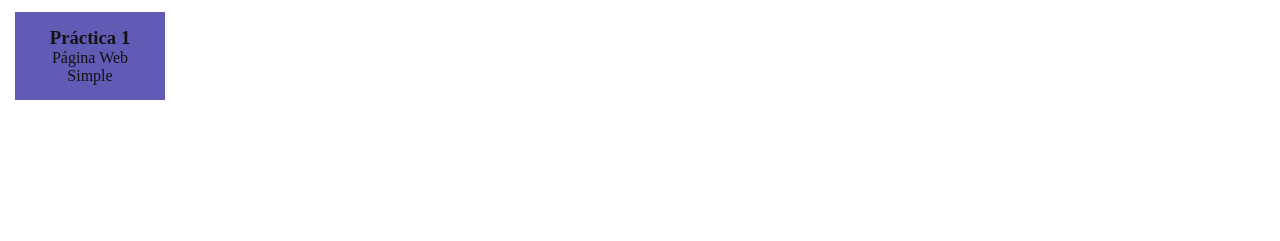
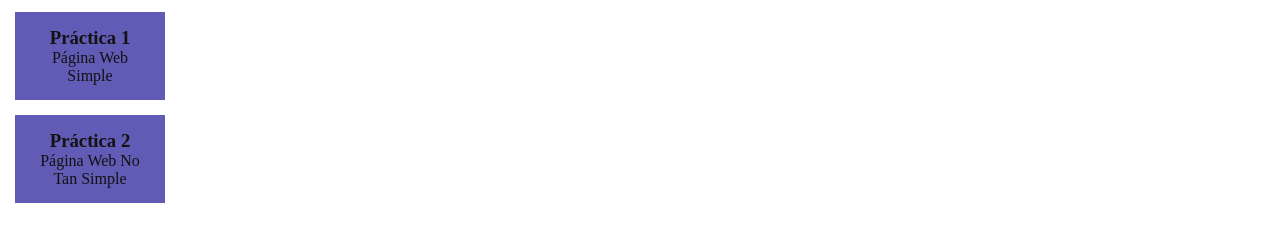
Before and after one commit to TBejarano24/funval-n1, a plain HTML site: page index.html in a window 1280 px wide. Shown: the part 155-396 px from the top of the page. Drawn offline with Linux system fonts and the light colour scheme.

Commit message:
Añadí el enlace hacia la práctica 2 a mi index personal

```diff
--- a/index.html
+++ b/index.html
@@ -39,6 +39,12 @@
                         <p>Página Web Simple</p>
                     </article></a>
                 </li>
+                <li class="card">
+                    <a href="./recipe-page-main/index.html" target="_blank"><article>
+                        <h3>Práctica 2</h3>
+                        <p>Página Web No Tan Simple</p>
+                    </article></a>
+                </li>
             </ul>
         </section>
     </main>
```
